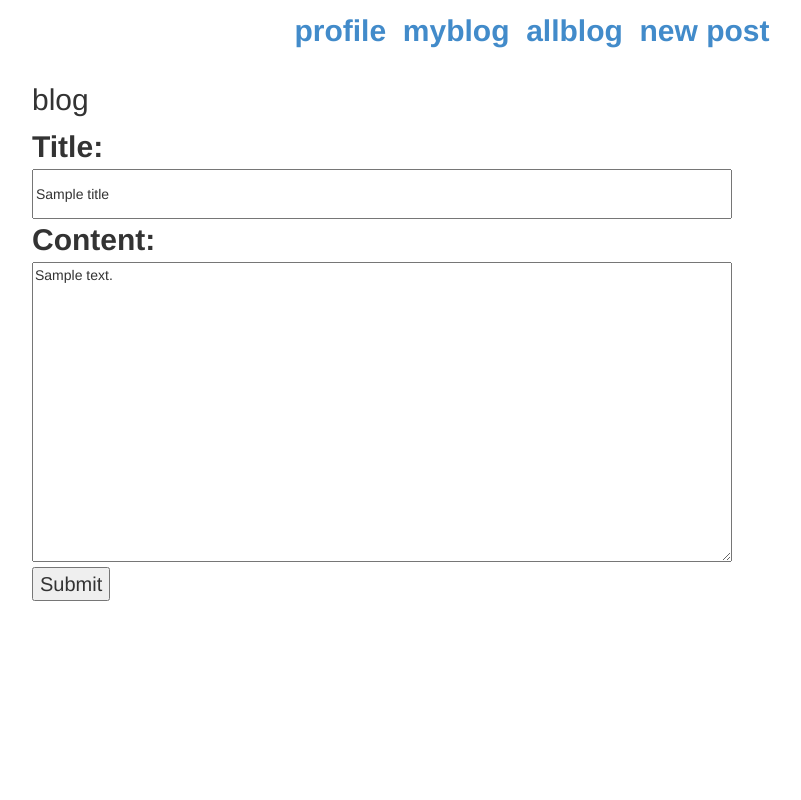
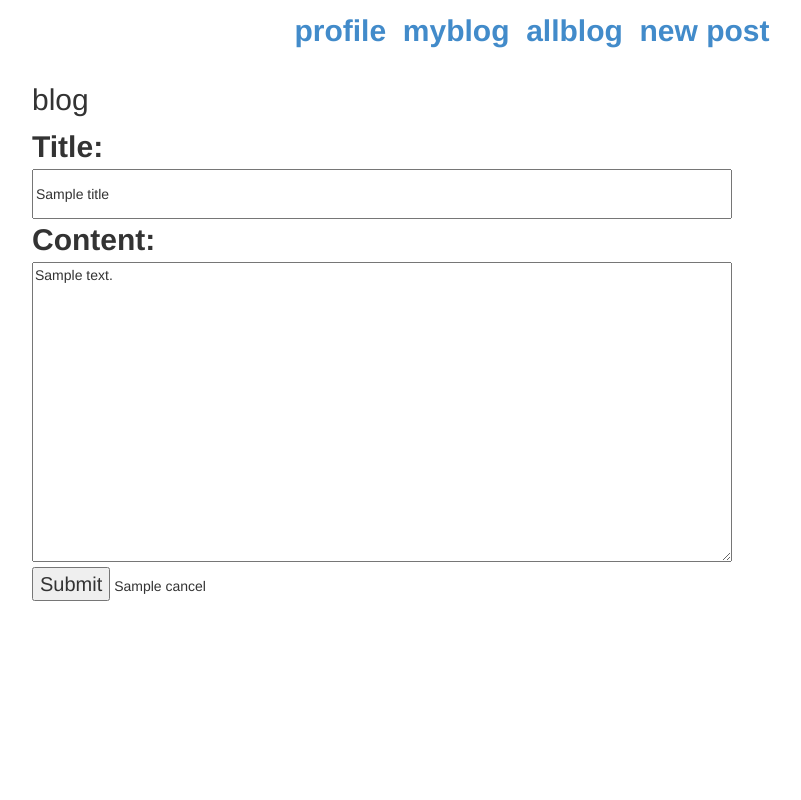
Before and after one commit to sssvip/udacity-blog, a Python web app: template templates/blog.html in a window 1280 px wide. Shown: the whole page, without its empty margins (108-909 px from the left). Run offline with Jinja, Linux system fonts and the light colour scheme; the template is opened without the code that fills it: most values are stand-ins (such as "Sample title", 1, 10 or a date in 2020).

Commit message:
add cancel button for the blog update

```diff
--- a/main.py
+++ b/main.py
@@ -149,6 +149,7 @@ class Blog(webapp2.RequestHandler):
             content = temp_blog.content
             params = dict(title=title, content=content)
             params['id'] = temp_blog.id
+            params['cancel'] = '<a href="/myblog">Cancle Edit</a>'
             self.response.write(templateUtils.reder_str("blog.html", **params))
         else:
             self.response.write(templateUtils.reder_str("blog.html"))
@@ -287,7 +288,7 @@ class Comment(webapp2.RequestHandler):
             return
         content = self.request.get("content", '')
         if content == '':
-            self.response.write("comment content is null,please input it on the textarea then to press update button")
+            self.response.write("comment content is null                                        please input it on the textarea(above the button 'add a comment') then to press update button. ")
             return
         # check the comment whether existed
         comment = comments.get_comments_by_id(int(id))
--- a/templates/blog.html
+++ b/templates/blog.html
@@ -14,5 +14,6 @@
     <textarea style="height: 300px;width: 700px;" name="content">{{ content }}</textarea>
     <br>
     <input style="font-size: 20px;" type="submit">
+    {{cancel}}
 </form>
 {% endblock %}
```
